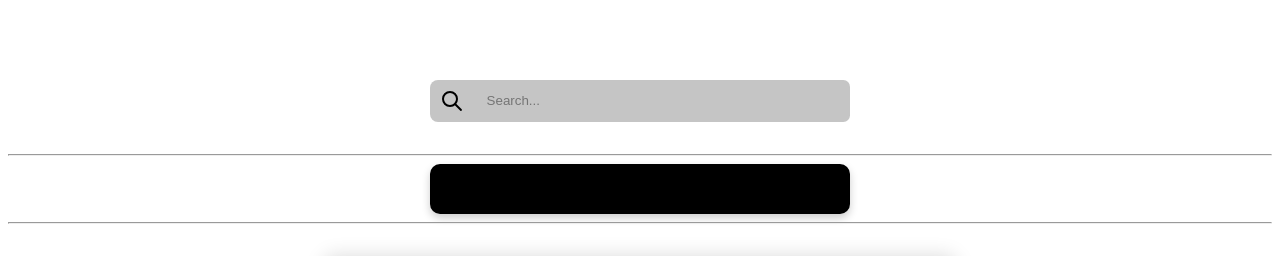
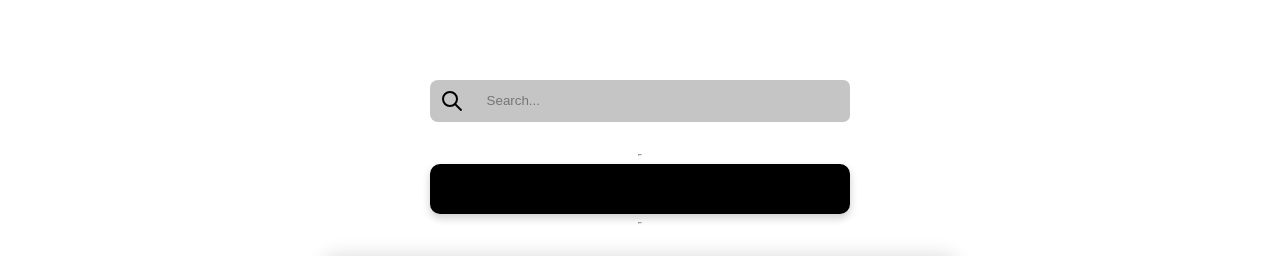
Before and after one commit to plainpotato/FR-FUSION, a Flask app: template gotendance/templates/records.html in a window 1280 px wide. Shown: the top 256 px of the page. Run offline with Flask 3, Linux system fonts and the light colour scheme; the template is opened without the code that fills it, so the values that code supplies are empty.

Commit message:
white line added lol

```diff
--- a/simpliFRy/static/css/main.css
+++ b/simpliFRy/static/css/main.css
@@ -10,6 +10,12 @@
     --color-background: #fff;
     --color-foreground: #000;
   }
+}
+
+hr {
+  width: 2px;
+  background-color: #fff;
+  color: #fff;
 }
 
 body {
--- a/simpliFRy/templates/index.html
+++ b/simpliFRy/templates/index.html
@@ -31,6 +31,7 @@
         </object>
       </div>
       <div class="detection-list-container">
+        <hr />
         <div class="detections" id="detections-list"></div>
       </div>
       <div class="taskbar-placeholder">
```
